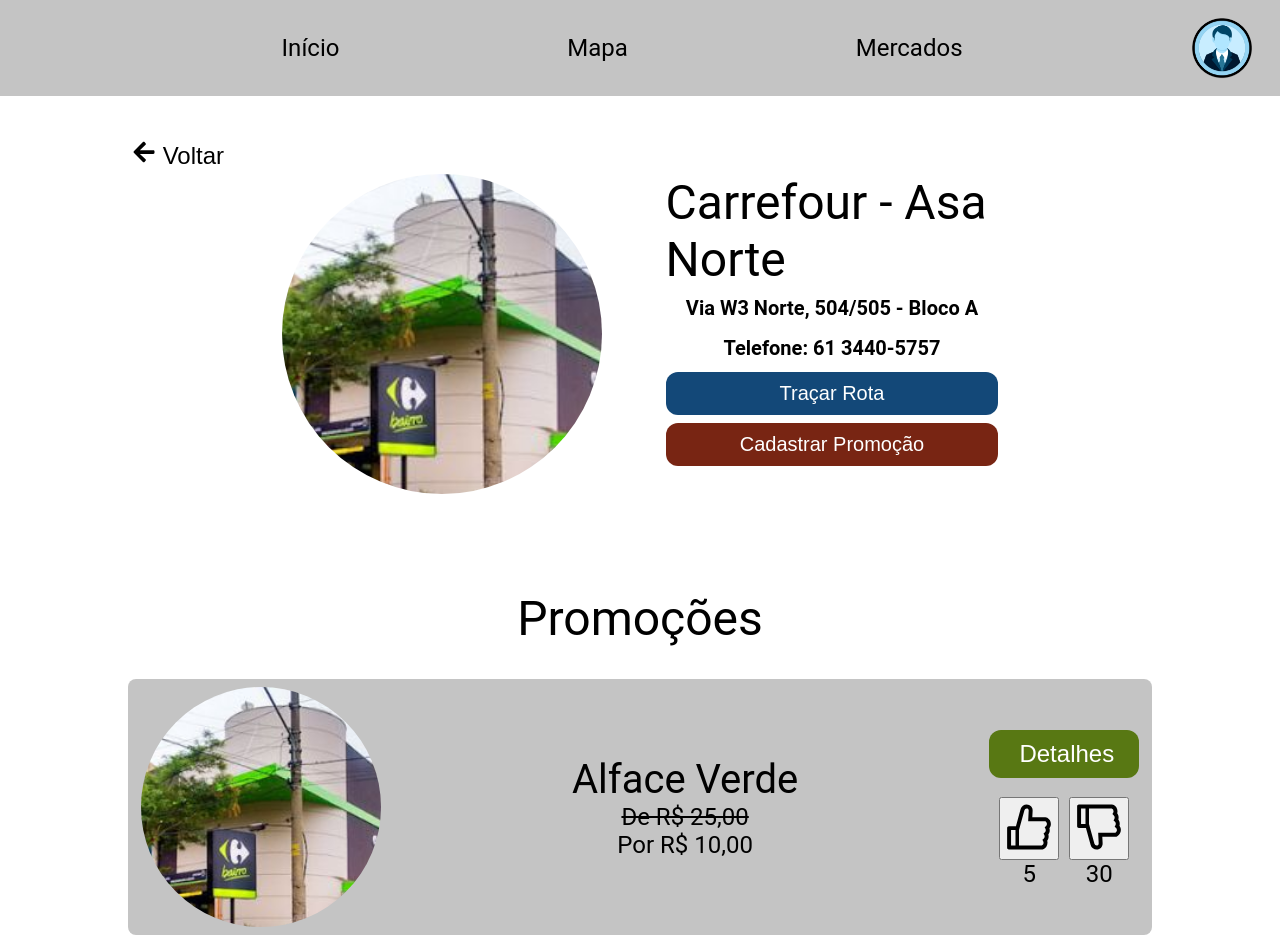
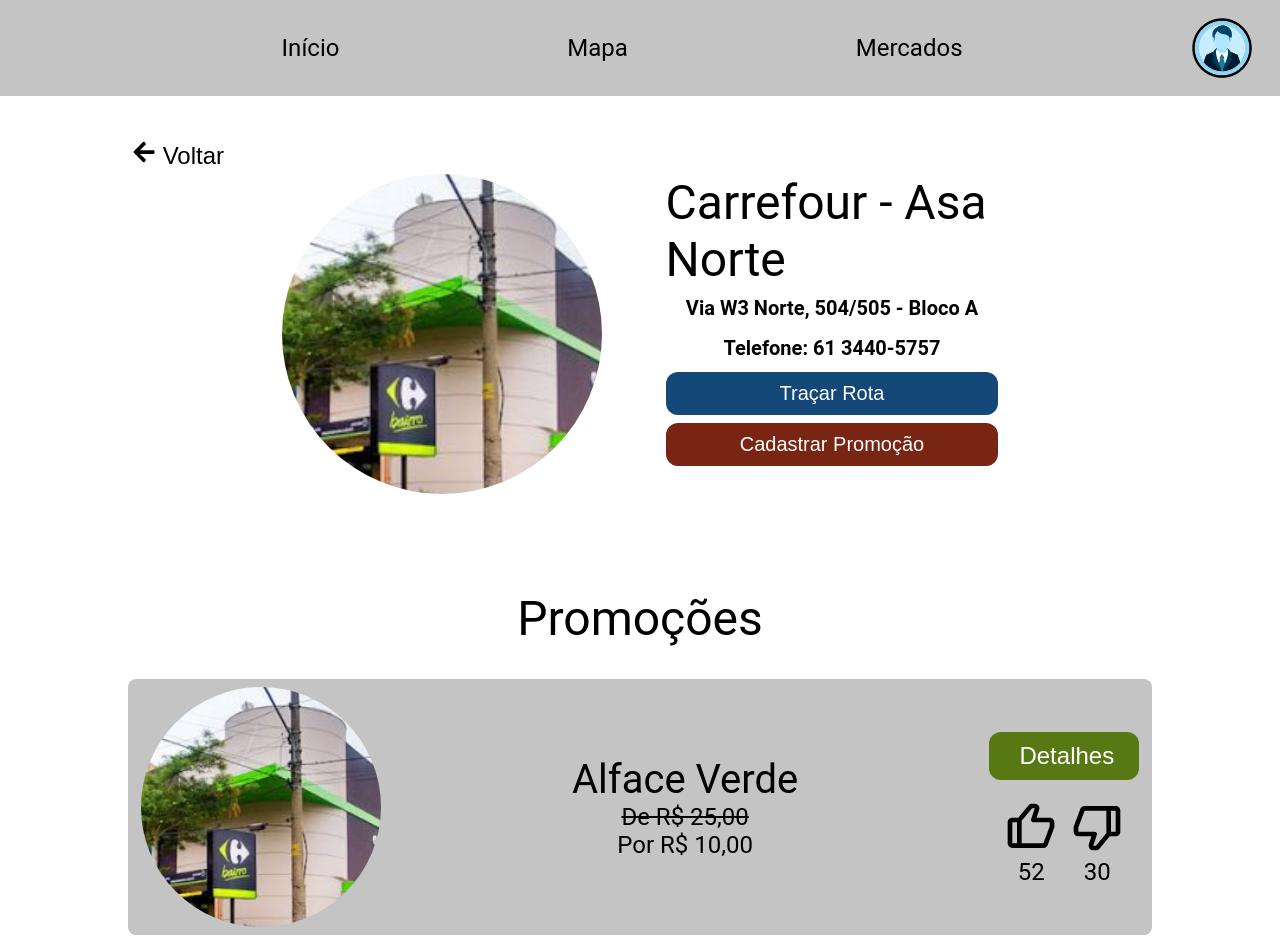
Before and after one commit to LordeFelipe/guia-do-mochileiro-urbano, a React (Create React App) app: page /markets/1 in a window 1280 px wide. Shown: the top 943 px of the page. Built offline with nearby package versions, Linux system fonts and the light colour scheme.

Commit message:
:sparkles: Criando componente

```diff
--- /dev/null
+++ b/src/components/PromotionRow/index.jsx
@@ -0,0 +1,34 @@
+import { Container } from './styles'
+import {BiLike} from 'react-icons/bi'
+import {BiDislike} from 'react-icons/bi'
+import img from '../../assets/market.jpg'
+
+const PromotionRow = () => {
+  return(
+    <Container>
+      <div className="product">
+        <img src={img} alt="" />
+        <div className="info">
+          <h2 className="title">Alface Verde</h2>
+          <p className="old-price">De R$ 25,00</p>
+          <p className="new-price">Por R$ 10,00</p>
+        </div>
+        <div className="buttons">
+          <button className="details"> Detalhes </button>
+          <div className="like-deslike">
+            <div className='like'>
+              <button><BiLike size={"7vh"}/></button>
+              <p> 52 </p>
+            </div>
+            <div className="deslike">
+              <button><BiDislike size={"7vh"}/></button>
+              <p>30 </p>
+            </div>
+          </div>
+        </div>
+      </div>
+    </Container>
+  )
+}
+
+export default PromotionRow
--- /dev/null
+++ b/src/components/PromotionRow/styles.jsx
@@ -0,0 +1,83 @@
+import styled from 'styled-components'
+
+export const Container = styled.div`
+    .product {
+      display: flex;
+      justify-content: space-between;
+      background-color: #C4C4C4;
+      padding: 1vh 1vw;
+      border-radius: 8px;;
+
+      img {
+        border-radius: 200px;
+        height: 30vh;
+        width: 30vh;
+        object-fit: cover;
+      }
+
+      .info {
+        display: flex;
+        flex-direction: column;
+        align-items: center;
+        justify-content: center;
+        .title{
+          font-size: 5vh;
+          font-weight: normal;
+        }
+        p{
+          font-size: 3vh;
+        }
+        .old-price{
+          text-decoration: line-through;
+        }
+      }
+
+      .buttons {
+        display: flex;
+        flex-direction: column;
+        align-items: center;
+        gap: 15px;
+        justify-content: center;
+        width: 15%;
+
+        .details {
+          width: 100%;
+          font-size: 3vh;
+          padding: 10px 30px;
+          border: none;
+          border-radius: 12px;
+          color: white;
+          transition: 300ms;
+          cursor: pointer;
+          margin: 0.5vh 0;
+          background-color: #587813;
+
+          &:hover {
+            transition: 300ms;
+            filter: brightness(0.7)
+          }
+        }
+
+        .like-deslike {
+          display: flex;
+          align-items: center;
+          gap: 10px;
+        }
+
+        .like, .deslike{
+          display: flex;
+          flex-direction: column;
+          align-items: center;
+          justify-content: center;
+          button{
+            background: none;
+            border: none;
+            cursor: pointer;
+          }
+          p {
+            font-size: 3vh;
+          }
+        }
+      }
+    }
+`
--- a/src/pages/PromotionsPages/index.jsx
+++ b/src/pages/PromotionsPages/index.jsx
@@ -1,8 +1,7 @@
 import { Container } from './styles'
 import BackButton from '../../components/BackButton'
-import {AiOutlineLike} from 'react-icons/ai'
-import {AiOutlineDislike} from 'react-icons/ai'
 import img from '../../assets/market.jpg'
+import PromotionRow from '../../components/PromotionRow'
 
 const PromotionsPage = () => {
   return(
@@ -23,27 +22,9 @@ const PromotionsPage = () => {
           <h1>Promoções</h1>
         </section>
         <section className="promotions">
-          <div className="product">
-            <img src={img} alt="" />
-            <div className="info">
-              <h2 className="title">Alface Verde</h2>
-              <p className="old-price">De R$ 25,00</p>
-              <p className="new-price">Por R$ 10,00</p>
-            </div>
-            <div className="buttons">
-              <button className="details"> Detalhes </button>
-              <div className="like-deslike">
-                <div className='like'>
-                  <button><AiOutlineLike size={"7vh"}/></button>
-                  <p> 5 </p>
-                </div>
-                <div className="deslike">
-                  <button><AiOutlineDislike size={"7vh"}/></button>
-                  <p>30 </p>
-                </div>
-              </div>
-            </div>
-          </div>
+          <PromotionRow/>
+          <PromotionRow/>
+          <PromotionRow/>
         </section>
       </div>
     </Container>
--- a/src/pages/PromotionsPages/styles.jsx
+++ b/src/pages/PromotionsPages/styles.jsx
@@ -142,7 +142,9 @@ export const Container = styled.div`
             align-items: center;
             justify-content: center;
             button{
-              background-color: none;
+              background: none;
+              border: none;
+              cursor: pointer;
             }
             p {
               font-size: 3vh;
```
